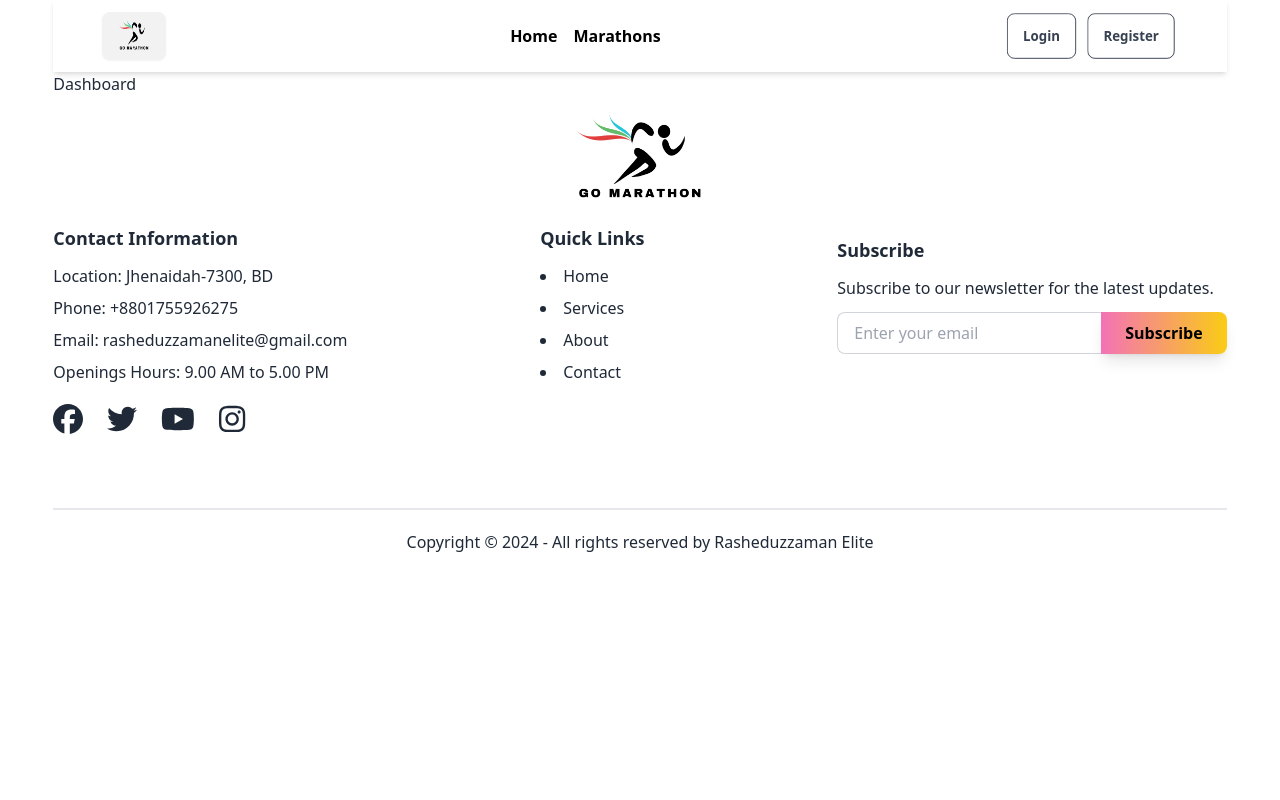
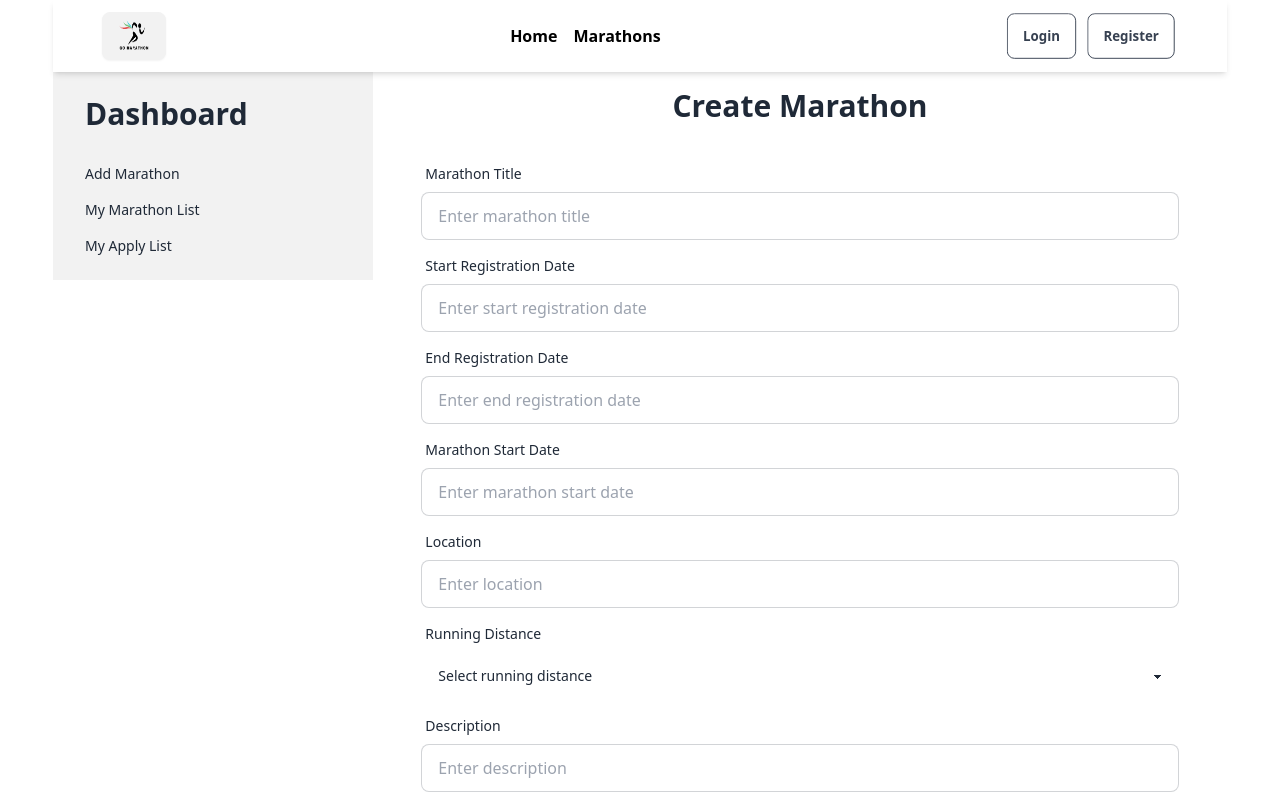
Before and after one commit to elite1122/Marathon-Management-System, a React (Vite) app: page /dashboard in a window 1280 px wide. Shown: the top 800 px of the page. Built offline with nearby package versions, Linux system fonts and the light colour scheme; no server answers.

Commit message:
Marathon creation form Done

```diff
--- a/package.json
+++ b/package.json
@@ -18,12 +18,14 @@
     "localforage": "^1.10.0",
     "match-sorter": "^8.0.0",
     "react": "^18.3.1",
+    "react-datepicker": "^7.5.0",
     "react-dom": "^18.3.1",
     "react-icons": "^5.4.0",
     "react-router-dom": "^7.1.0",
     "react-toastify": "^11.0.2",
     "react-tooltip": "^5.28.0",
-    "sort-by": "^1.2.0"
+    "sort-by": "^1.2.0",
+    "sweetalert2": "^11.15.3"
   },
   "devDependencies": {
     "@eslint/js": "^9.17.0",
--- a/src/context/AuthContext.jsx
+++ b/src/context/AuthContext.jsx
@@ -1,5 +1,5 @@
 import { createContext } from 'react';
 
-const AuthContext = createContext({});
+const AuthContext = createContext(null);
 
 export default AuthContext;
--- /dev/null
+++ b/src/hooks/useAuth.jsx
@@ -0,0 +1,9 @@
+import { useContext } from "react"
+import AuthContext from "../context/AuthContext";
+
+const useAuth = () =>{
+    const context = useContext(AuthContext);
+    return context;
+}
+
+export default useAuth;
--- a/src/pages/Dashboard.jsx
+++ b/src/pages/Dashboard.jsx
@@ -1,9 +1,36 @@
 import React from 'react';
+import { Link, Outlet } from 'react-router-dom';
+import AddMarathon from './InDashboard/AddMarathon';
 
 const Dashboard = () => {
     return (
-        <div>
-            Dashboard
+        <div className="drawer lg:drawer-open">
+            {/* Drawer container */}
+            <input id="dashboard-drawer" type="checkbox" className="drawer-toggle" />
+            <div className="drawer-content flex flex-col p-4">
+                {/* Page content here */}
+                <AddMarathon></AddMarathon>
+                <Outlet /> {/* To render nested routes */}
+            </div>
+            <div className="drawer-side">
+                {/* Sidebar */}
+                <label htmlFor="dashboard-drawer" className="drawer-overlay"></label>
+
+                <ul className="menu p-4 w-80 bg-base-200 text-base-content">
+                    <li>
+                        <h1 className="text-3xl font-bold mb-4">Dashboard</h1>
+                    </li>
+                    <li>
+                        <Link to="/dashboard/addMarathon">Add Marathon</Link>
+                    </li>
+                    <li>
+                        <Link to="/dashboard/myMarathonList">My Marathon List</Link>
+                    </li>
+                    <li>
+                        <Link to="/dashboard/myApplyList">My Apply List</Link>
+                    </li>
+                </ul>
+            </div>
         </div>
     );
 };
--- /dev/null
+++ b/src/pages/InDashboard/AddMarathon.jsx
@@ -0,0 +1,186 @@
+import React, { useState } from "react";
+import DatePicker from "react-datepicker";
+import "react-datepicker/dist/react-datepicker.css";
+import useAuth from "../../hooks/useAuth";
+import Swal from 'sweetalert2';
+
+const AddMarathon = () => {
+    const { user } = useAuth();
+
+    // State variables for the dates
+    const [startRegistrationDate, setStartRegistrationDate] = useState(null);
+    const [endRegistrationDate, setEndRegistrationDate] = useState(null);
+    const [marathonStartDate, setMarathonStartDate] = useState(null);
+
+    const handleAddJob = (e) => {
+        e.preventDefault();
+
+        const formData = new FormData(e.target);
+        const initialData = Object.fromEntries(formData.entries());
+
+        // Append the dates and additional fields
+        initialData.startRegistrationDate = startRegistrationDate;
+        initialData.endRegistrationDate = endRegistrationDate;
+        initialData.marathonStartDate = marathonStartDate;
+        initialData.createdAt = new Date();
+        initialData.totalRegistrationCount = 0;
+        initialData.creatorName = user.displayName;
+        initialData.creatorEmail = user.email;
+
+        fetch("http://localhost:5000/marathons", {
+            method: "POST",
+            headers: {
+                "content-type": "application/json",
+            },
+            body: JSON.stringify(initialData),
+        })
+            .then((res) => res.json())
+            .then((data) => {
+                if (data.insertedId) {
+                    Swal.fire({
+                        position: "top-end",
+                        icon: "success",
+                        title: "Marathon has been added.",
+                        showConfirmButton: false,
+                        timer: 1500,
+                    });
+                    form.reset();
+                    setStartRegistrationDate(null);
+                    setEndRegistrationDate(null);
+                    setMarathonStartDate(null);
+                }
+            });
+    };
+
+    return (
+        <div>
+            <h2 className="text-3xl font-bold text-center">Create Marathon</h2>
+            <form onSubmit={handleAddJob} className="card-body">
+                {/* Marathon Title */}
+                <div className="form-control">
+                    <label className="label">
+                        <span className="label-text">Marathon Title</span>
+                    </label>
+                    <input
+                        type="text"
+                        name="marathonTitle"
+                        placeholder="Enter marathon title"
+                        className="input input-bordered"
+                        required
+                    />
+                </div>
+
+                {/* Start Registration Date */}
+                <div className="form-control">
+                    <label className="label">
+                        <span className="label-text">Start Registration Date</span>
+                    </label>
+                    <DatePicker
+                        selected={startRegistrationDate} // Bind to state
+                        onChange={(date) => setStartRegistrationDate(date)} // Update state
+                        dateFormat="dd/MM/yyyy"
+                        placeholderText="Enter start registration date"
+                        className="input input-bordered w-full"
+                        required
+                    />
+                </div>
+
+                {/* End Registration Date */}
+                <div className="form-control">
+                    <label className="label">
+                        <span className="label-text">End Registration Date</span>
+                    </label>
+                    <DatePicker
+                        selected={endRegistrationDate} // Bind to state
+                        onChange={(date) => setEndRegistrationDate(date)} // Update state
+                        dateFormat="dd/MM/yyyy"
+                        placeholderText="Enter end registration date"
+                        className="input input-bordered w-full"
+                        required
+                    />
+                </div>
+
+                {/* Marathon Start Date */}
+                <div className="form-control">
+                    <label className="label">
+                        <span className="label-text">Marathon Start Date</span>
+                    </label>
+                    <DatePicker
+                        selected={marathonStartDate} // Bind to state
+                        onChange={(date) => setMarathonStartDate(date)} // Update state
+                        dateFormat="dd/MM/yyyy"
+                        placeholderText="Enter marathon start date"
+                        className="input input-bordered w-full"
+                        required
+                    />
+                </div>
+
+                {/* Location */}
+                <div className="form-control">
+                    <label className="label">
+                        <span className="label-text">Location</span>
+                    </label>
+                    <input
+                        type="text"
+                        name="location"
+                        placeholder="Enter location"
+                        className="input input-bordered w-full"
+                        required
+                    />
+                </div>
+
+                {/* Running Distance */}
+                <div className="form-control">
+                    <label className="label">
+                        <span className="label-text">Running Distance</span>
+                    </label>
+                    <select
+                        name="runningDistance"
+                        defaultValue="Select running distance"
+                        className="select select-ghost w-full"
+                    >
+                        <option disabled>Select running distance</option>
+                        <option>25k</option>
+                        <option>10k</option>
+                        <option>3k</option>
+                    </select>
+                </div>
+
+                {/* Description */}
+                <div className="form-control">
+                    <label className="label">
+                        <span className="label-text">Description</span>
+                    </label>
+                    <input
+                        type="text"
+                        name="description"
+                        placeholder="Enter description"
+                        className="input input-bordered"
+                        required
+                    />
+                </div>
+
+                {/* Marathon Image URL */}
+                <div className="form-control">
+                    <label className="label">
+                        <span className="label-text">Marathon Image URL</span>
+                    </label>
+                    <input
+                        type="url"
+                        name="marathonImage"
+                        placeholder="Marathon Image URL"
+                        className="input input-bordered"
+                        required
+                    />
+                </div>
+
+                {/* Create Marathon Button */}
+                <div className="form-control mt-6">
+                    <button className="btn btn-primary">Create Marathon</button>
+                </div>
+            </form>
+        </div>
+    );
+};
+
+export default AddMarathon;
--- a/src/pages/InHome/MarathonsInHome.jsx
+++ b/src/pages/InHome/MarathonsInHome.jsx
@@ -26,24 +26,24 @@ const MarathonsInHome = () => {
                             key={marathon._id}
                             className="card shadow-xl pt-5"
                             data-tooltip-id={`tooltip-${marathon._id}`} // Unique ID for each tooltip
-                            data-tooltip-content={`Registration deadline: ${marathon.EndRegistrationDate}`}
+                            data-tooltip-content={`Registration deadline: ${marathon.endRegistrationDate}`}
                         >
                             <figure className='h-64 px-6'>
                                 <img
-                                    src={marathon.MarathonImage}
-                                    alt={marathon.MarathonTitle}
+                                    src={marathon.marathonImage}
+                                    alt={marathon.marathonTitle}
                                     className="w-full h-full rounded-lg"
                                 />
                             </figure>
                             <div className="card-body">
                                 <h2 className="card-title dark:text-gray-300">{marathon.MarathonTitle}</h2>
-                                <p className="text-sm dark:text-gray-400">{marathon.Location}</p>
+                                <p className="text-sm dark:text-gray-400">{marathon.location}</p>
                                 <div className="flex justify-between items-center mt-4">
                                     <p className="text-secondary">
-                                        Registration Start: {new Date(marathon.StartRegistrationDate).toLocaleDateString()}
+                                        Registration Start: {new Date(marathon.startRegistrationDate).toLocaleDateString()}
                                     </p>
                                     <p className="text-secondary">
-                                        Registration End: {new Date(marathon.EndRegistrationDate).toLocaleDateString()}
+                                        Registration End: {new Date(marathon.endRegistrationDate).toLocaleDateString()}
                                     </p>
                                 </div>
                                 <button
--- a/src/pages/Marathons.jsx
+++ b/src/pages/Marathons.jsx
@@ -27,20 +27,20 @@ const Marathons = () => {
                         >
                             <figure className='h-64 px-6'>
                                 <img
-                                    src={marathon.MarathonImage}
-                                    alt={marathon.MarathonTitle}
+                                    src={marathon.marathonImage}
+                                    alt={marathon.marathonTitle}
                                     className="w-full h-full rounded-lg"
                                 />
                             </figure>
                             <div className="card-body">
-                                <h2 className="card-title dark:text-gray-300">{marathon.MarathonTitle}</h2>
-                                <p className="text-sm dark:text-gray-400">{marathon.Location}</p>
+                                <h2 className="card-title dark:text-gray-300">{marathon.marathonTitle}</h2>
+                                <p className="text-sm dark:text-gray-400">{marathon.location}</p>
                                 <div className="flex justify-between items-center mt-4">
                                     <p className="text-secondary">
-                                        Registration Start: {new Date(marathon.StartRegistrationDate).toLocaleDateString()}
+                                        Registration Start: {new Date(marathon.startRegistrationDate).toLocaleDateString()}
                                     </p>
                                     <p className="text-secondary">
-                                        Registration End: {new Date(marathon.EndRegistrationDate).toLocaleDateString()}
+                                        Registration End: {new Date(marathon.endRegistrationDate).toLocaleDateString()}
                                     </p>
                                 </div>
                                 <button
```
Also changed, not shown: public/marathonsData.json (+81 -81 lines), src/router/router.jsx (+9 -2 lines), 1 other file (tests, documents, lock files or other folders).
